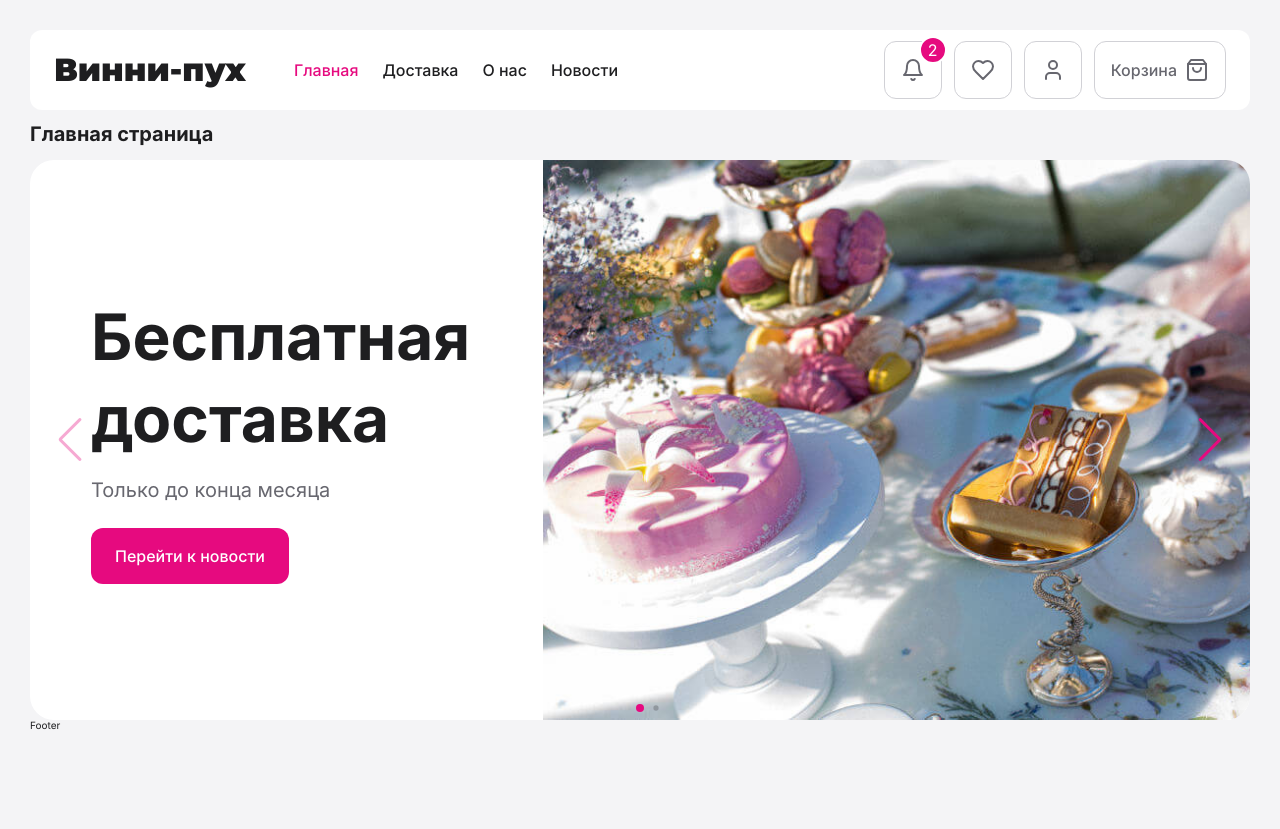
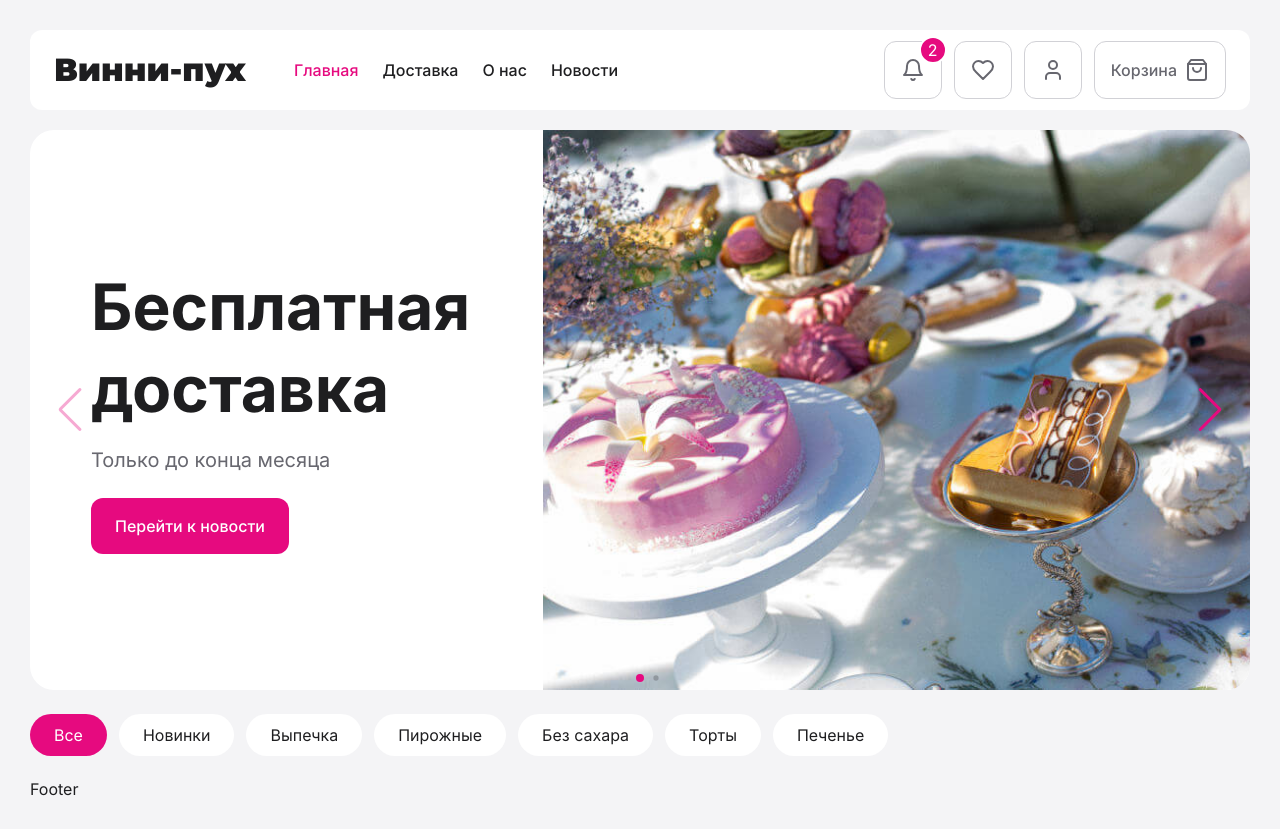
Before and after one commit to DStarky/vinnie, a React (Create React App) app: page / in a window 1280 px wide. Before the commit the page ends 800 px from the top, so only its background shows below. Built offline with nearby package versions, Linux system fonts and the light colour scheme.

Commit message:
made initial functionality for categories

```diff
--- a/src/assets/styles/_main.scss
+++ b/src/assets/styles/_main.scss
@@ -32,6 +32,7 @@ html {
 
 
 body {
+  font-size: 1.6rem;
   font-family: 'Inter', -apple-system, BlinkMacSystemFont, 'Segoe UI', 'Roboto', 'Oxygen',
     'Ubuntu', 'Cantarell', 'Fira Sans', 'Droid Sans', 'Helvetica Neue',
     sans-serif;
--- /dev/null
+++ b/src/components/Categories/Categories.jsx
@@ -0,0 +1,18 @@
+import styles from './Categories.module.scss';
+
+
+
+const Categories = (props) => {
+  const { categories, activeIndex, setActiveIndex } = props;
+
+  return (
+    <ul className={styles.Parent}>
+      {categories.map((category, index) => {
+
+        return <li key={index} className={`${styles.Category} ${activeIndex === index ? styles.ActiveCategory : ''}`} onClick={() => setActiveIndex(index)}>{category}</li>
+
+      })}
+    </ul>
+  )
+}
+export default Categories
--- /dev/null
+++ b/src/components/Categories/Categories.module.scss
@@ -0,0 +1,20 @@
+@import '../../assets/styles/variables';
+
+.Parent {
+  margin: 2.4rem 0;
+  list-style-type: none;
+  display: flex;
+  gap: 1.2rem;
+}
+
+.Category {
+  cursor: pointer;
+  padding: 1.2rem 2.4rem;
+  background-color: $color-bg-white;
+  border-radius: 4rem;
+}
+
+.ActiveCategory {
+  background-color: $color-main;
+  color: $color-bg-white;
+}
--- a/src/components/Header/Header.jsx
+++ b/src/components/Header/Header.jsx
@@ -21,7 +21,7 @@ const Header = () => {
   const isLessThan1200 = useMediaQuery({ maxWidth: 1200 })
 
   return (
-    <header className={styles.Header} style={isLessThan768 ? {borderRadius: 0} : {}}>
+    <header className={styles.Header} style={isLessThan768 ? { borderRadius: 0, marginBottom: 0 + 'rem' } : { marginBottom: 2 + 'rem' }}>
       <Link to="/" className={styles.Logo} style={isLessThan1200 ? isLessThan993 ? { fontSize: 2.4 + 'rem', marginRight: 1 + 'rem' } : { marginRight: 2.8 + 'rem' } : {}}>
         Винни-пух
       </Link>
--- a/src/pages/Home/Home.jsx
+++ b/src/pages/Home/Home.jsx
@@ -1,12 +1,16 @@
+import { useState } from "react";
+import Categories from "../../components/Categories/Categories";
 import Slider from "../../components/Slider/Slider";
 
+const categories = ['Все', 'Новинки', 'Выпечка', 'Пирожные', 'Без сахара', 'Торты', 'Печенье'];
+
 const Home = () => {
+  const [activeIndex, setActiveIndex] = useState(0);
+
   return (
     <>
-      <h1>
-        Главная страница
-      </h1>
       <Slider />
+      <Categories categories={categories} activeIndex={activeIndex} setActiveIndex={setActiveIndex} />
     </>
   )
 }
```
Also changed, not shown: package.json (line endings or trailing spaces), 1 other file (tests, documents, lock files or other folders).
